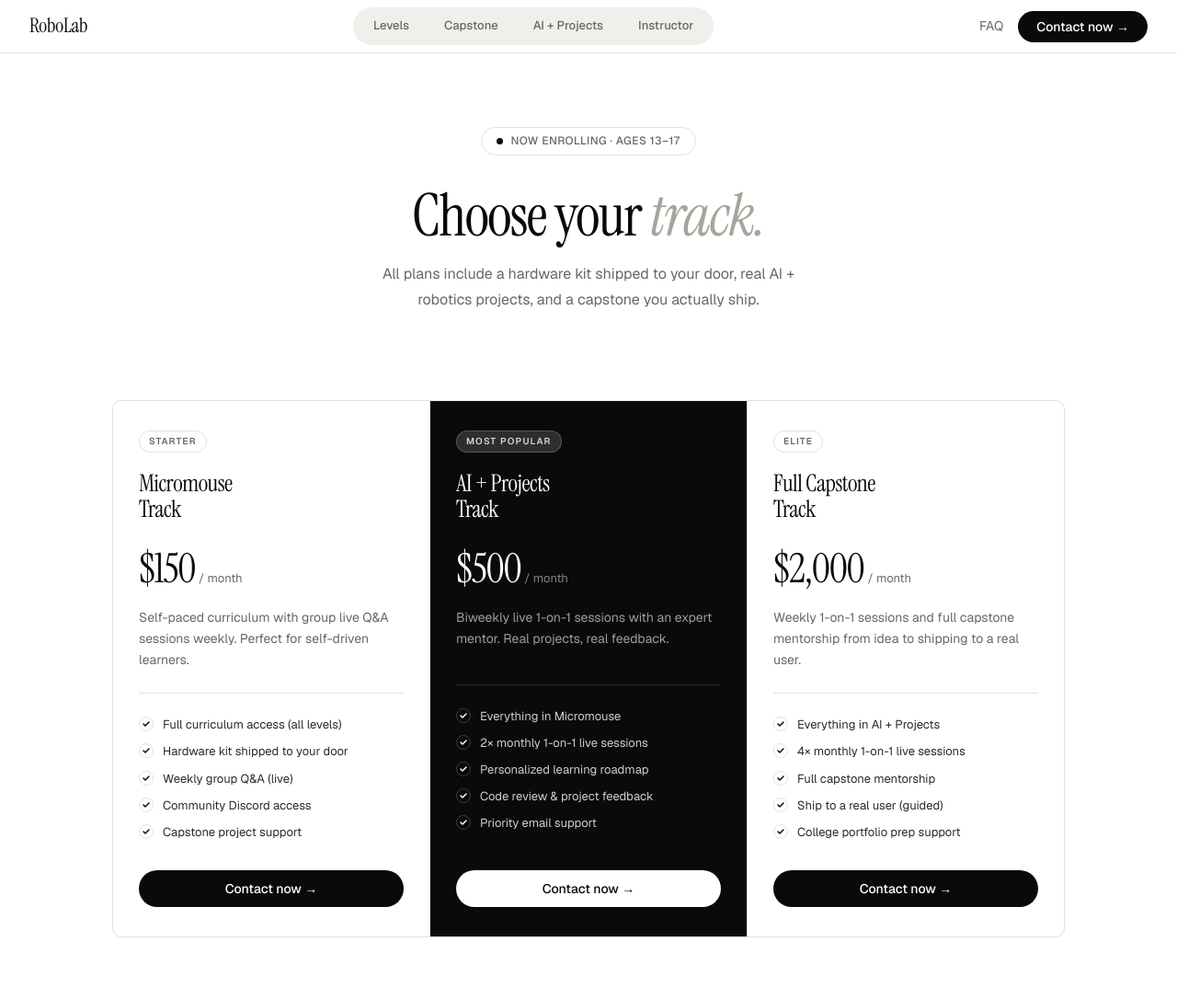
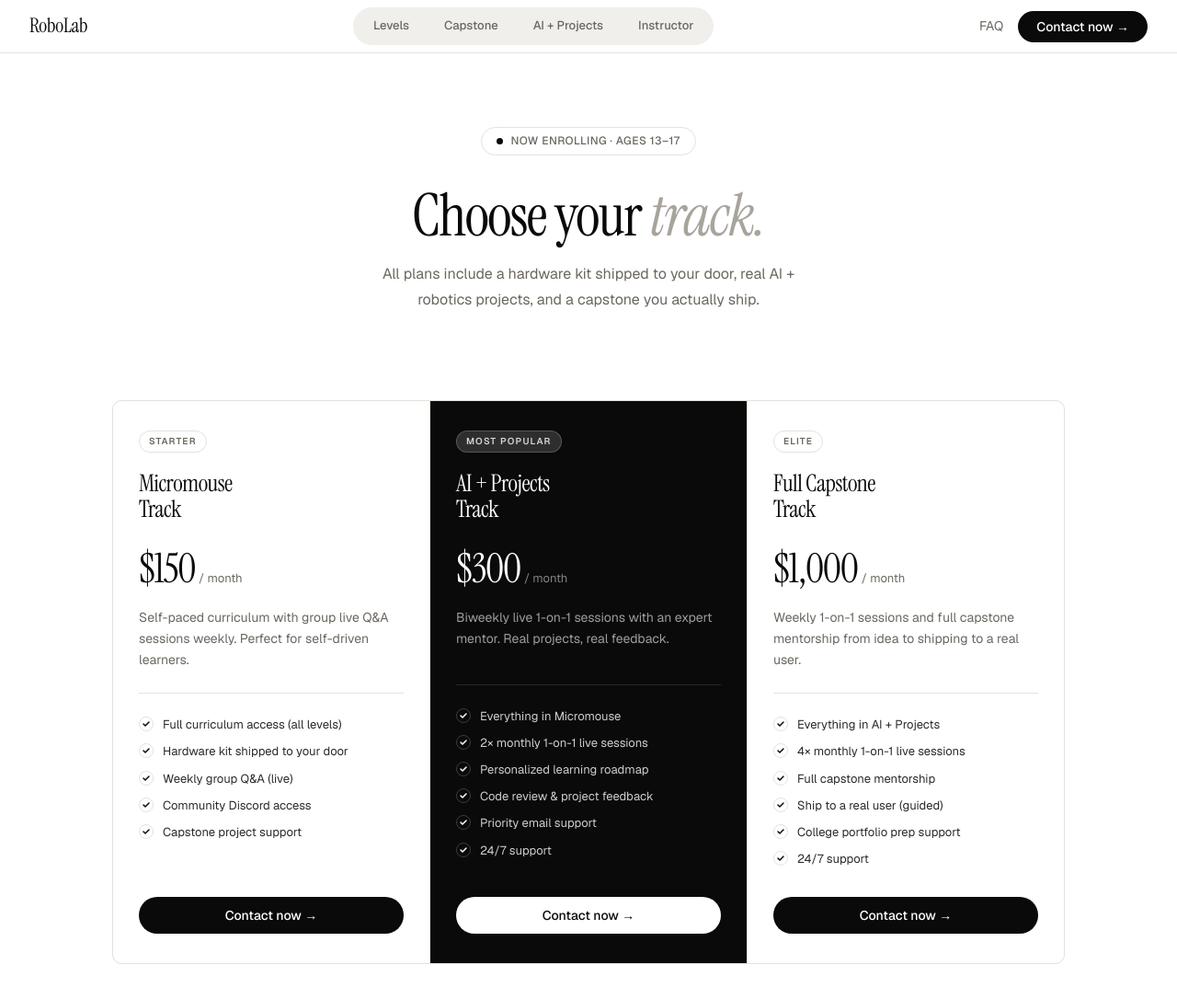
Before and after one commit to calvin003/RoboLab, a website: page checkout.html in a window 1280 px wide. Shown: the top 1086 px of the page at 92% size. Drawn offline with nearby package versions, Linux system fonts and the light colour scheme.

Commit message:
Update prices: 00/000, add 24/7 support to mid+elite tiers

```diff
--- a/checkout.html
+++ b/checkout.html
@@ -214,7 +214,7 @@ nav{position:sticky;top:0;z-index:100;background:rgba(255,255,255,0.92);backdrop
       <div class="plan-badge">Most Popular</div>
       <div class="plan-name">AI + Projects<br>Track</div>
       <div class="plan-price">
-        <span class="plan-price-amount">$500</span>
+        <span class="plan-price-amount">$300</span>
         <span class="plan-price-period">/ month</span>
       </div>
       <p class="plan-desc">Biweekly live 1-on-1 sessions with an expert mentor. Real projects, real feedback.</p>
@@ -240,6 +240,10 @@ nav{position:sticky;top:0;z-index:100;background:rgba(255,255,255,0.92);backdrop
           <svg class="plan-feature-icon" viewBox="0 0 16 16" fill="none"><circle cx="8" cy="8" r="7.5" stroke="rgba(255,255,255,0.2)"/><path d="M5 8l2 2 4-4" stroke="white" stroke-width="1.5" stroke-linecap="round" stroke-linejoin="round"/></svg>
           Priority email support
         </li>
+        <li class="plan-feature">
+          <svg class="plan-feature-icon" viewBox="0 0 16 16" fill="none"><circle cx="8" cy="8" r="7.5" stroke="rgba(255,255,255,0.2)"/><path d="M5 8l2 2 4-4" stroke="white" stroke-width="1.5" stroke-linecap="round" stroke-linejoin="round"/></svg>
+          24/7 support
+        </li>
       </ul>
       <button class="plan-cta">Contact now →</button>
     </div>
@@ -249,7 +253,7 @@ nav{position:sticky;top:0;z-index:100;background:rgba(255,255,255,0.92);backdrop
       <div class="plan-badge">Elite</div>
       <div class="plan-name">Full Capstone<br>Track</div>
       <div class="plan-price">
-        <span class="plan-price-amount">$2,000</span>
+        <span class="plan-price-amount">$1,000</span>
         <span class="plan-price-period">/ month</span>
       </div>
       <p class="plan-desc">Weekly 1-on-1 sessions and full capstone mentorship from idea to shipping to a real user.</p>
@@ -274,6 +278,10 @@ nav{position:sticky;top:0;z-index:100;background:rgba(255,255,255,0.92);backdrop
         <li class="plan-feature">
           <svg class="plan-feature-icon" viewBox="0 0 16 16" fill="none"><circle cx="8" cy="8" r="7.5" stroke="#e4e2dc"/><path d="M5 8l2 2 4-4" stroke="#0a0a0a" stroke-width="1.5" stroke-linecap="round" stroke-linejoin="round"/></svg>
           College portfolio prep support
+        </li>
+        <li class="plan-feature">
+          <svg class="plan-feature-icon" viewBox="0 0 16 16" fill="none"><circle cx="8" cy="8" r="7.5" stroke="#e4e2dc"/><path d="M5 8l2 2 4-4" stroke="#0a0a0a" stroke-width="1.5" stroke-linecap="round" stroke-linejoin="round"/></svg>
+          24/7 support
         </li>
       </ul>
       <button class="plan-cta">Contact now →</button>
@@ -430,8 +438,8 @@ nav{position:sticky;top:0;z-index:100;background:rgba(255,255,255,0.92);backdrop
 <script>
 const PLANS = {
   starter: { name: 'Micromouse Track', price: '$150/mo' },
-  guided:  { name: 'AI + Projects Track', price: '$500/mo' },
-  elite:   { name: 'Full Capstone Track', price: '$2,000/mo' }
+  guided:  { name: 'AI + Projects Track', price: '$300/mo' },
+  elite:   { name: 'Full Capstone Track', price: '$1,000/mo' }
 };
 
 function openContactForm(planKey) {
```
